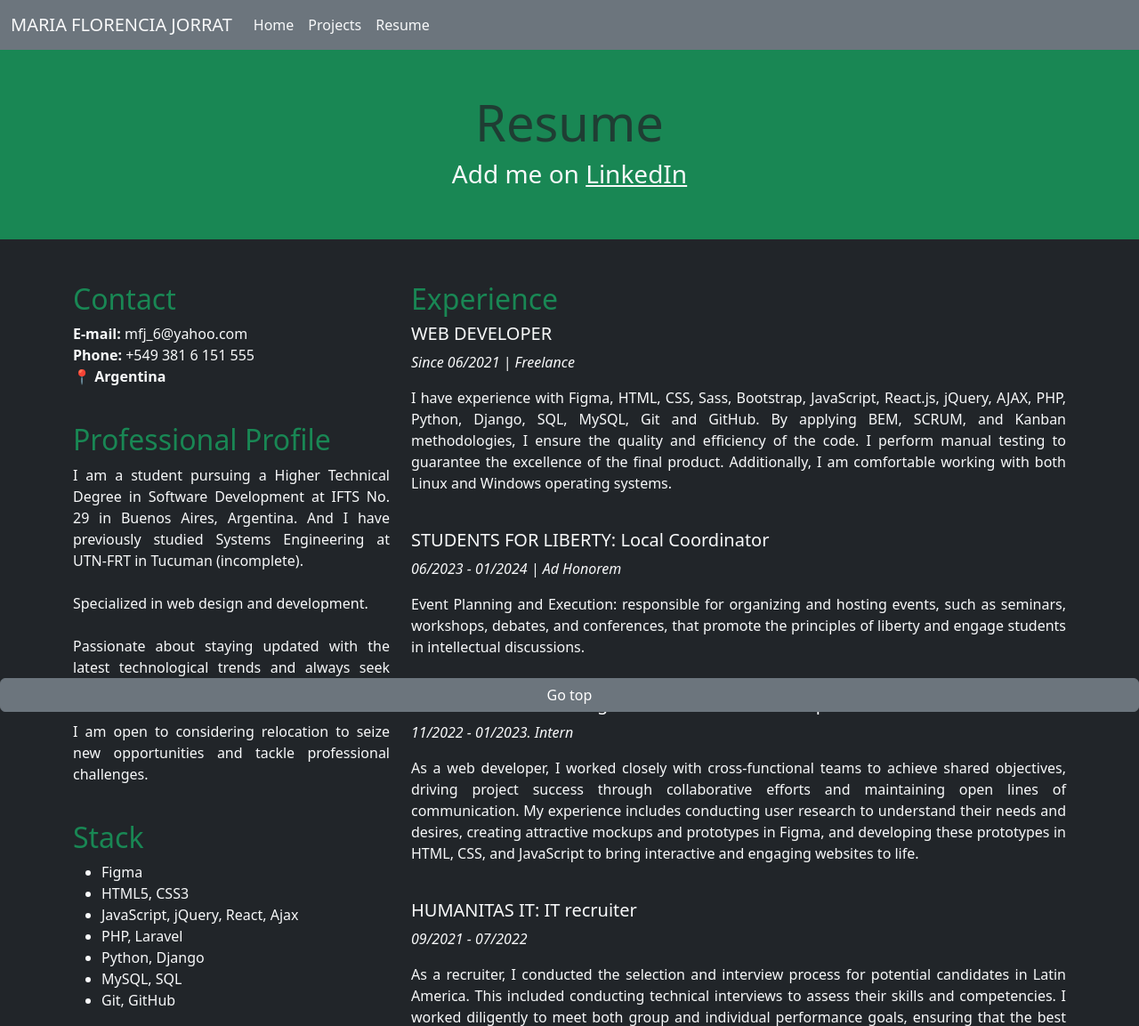
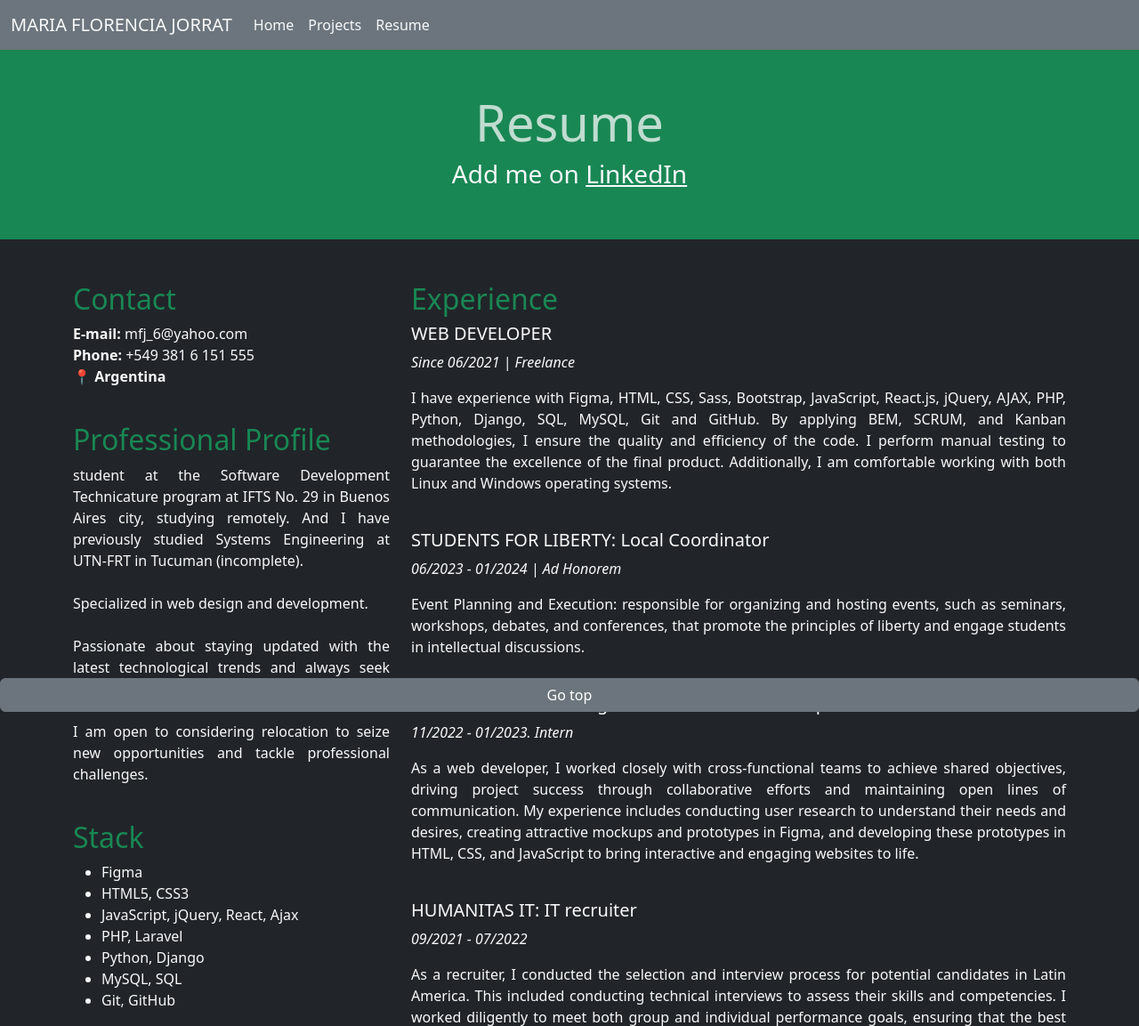
Before and after one commit to mariajorrat/Personal_page, a plain HTML site: page pages/resume.html in a window 1280 px wide. Shown: the top 1153 px of the page at 89% size. Drawn offline with Linux system fonts and the light colour scheme.

Commit message:
Update resume.html

```diff
--- a/pages/resume.html
+++ b/pages/resume.html
@@ -41,7 +41,7 @@
   </header>
 
   <main class="text-light" style="text-align: justify;">
-    <section class="bg-success text-dark text-center py-5">
+    <section class="bg-success text-light text-center py-5">
       <h1 class="display-4  opacity-75">Resume</h1>
       <h3> <a class="text-light text-decoration-none"
         href="https://www.linkedin.com/in/mariajorrat" target="_blank">Add me on <u>LinkedIn</u></a></h3>
@@ -60,8 +60,7 @@
           </ul>
 <br>
           <h2 class="text-success">Professional Profile</h2>
-          <p>I am a student pursuing a Higher Technical Degree in Software Development at IFTS No. 29 in Buenos Aires,
-            Argentina. And I have previously studied Systems Engineering at UTN-FRT in Tucuman (incomplete).
+          <p>student at the Software Development Technicature program at IFTS No. 29 in Buenos Aires city, studying remotely. And I have previously studied Systems Engineering at UTN-FRT in Tucuman (incomplete).
             <br><br>
             Specialized in web design and development.
             <br><br>
```
